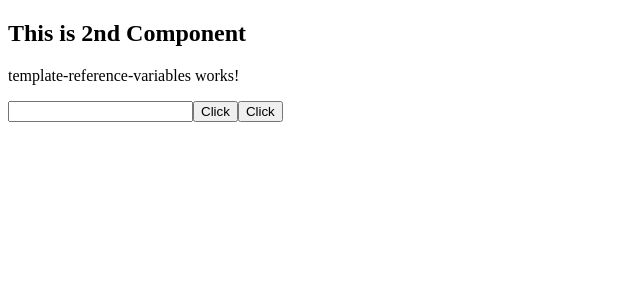
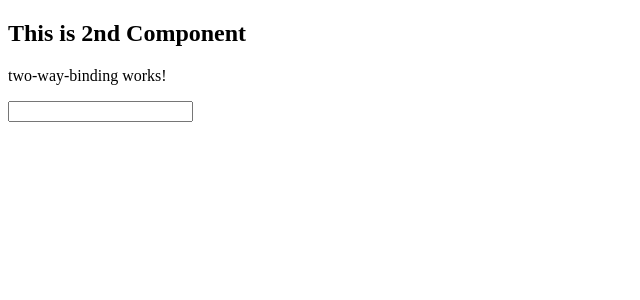
Before and after one commit to SMXeem/AngularTutorialProject, an Angular app: page / in a window 1280 px wide. Shown: the top 300 px of the page, without its empty margins (0-640 px from the left). Built offline with nearby package versions, Linux system fonts and the light colour scheme.

Commit message:
TwowayBinding in Angular

```diff
--- a/src/app/app.component.html
+++ b/src/app/app.component.html
@@ -1,6 +1,6 @@
 <div>
   <h2>This is 2nd Component</h2>
-  <app-template-reference-variables>
+  <app-two-way-binding>
 
-  </app-template-reference-variables>
+  </app-two-way-binding>
 </div>
--- /dev/null
+++ b/src/app/two-way-binding/two-way-binding.component.html
@@ -0,0 +1,3 @@
+<p>two-way-binding works!</p>
+<input [(ngModel)]="name" type="text">
+{{name}}
--- /dev/null
+++ b/src/app/two-way-binding/two-way-binding.component.ts
@@ -0,0 +1,16 @@
+import { Component, OnInit } from '@angular/core';
+
+@Component({
+  selector: 'app-two-way-binding',
+  templateUrl: './two-way-binding.component.html',
+  styleUrls: ['./two-way-binding.component.css']
+})
+export class TwoWayBindingComponent implements OnInit {
+
+  public name="";
+  constructor() { }
+
+  ngOnInit(): void {
+  }
+
+}
```
Also changed, not shown: src/app/app.module.ts (+6 -2 lines), src/app/two-way-binding/two-way-binding.component.css (added), 1 other file (tests, documents, lock files or other folders).
